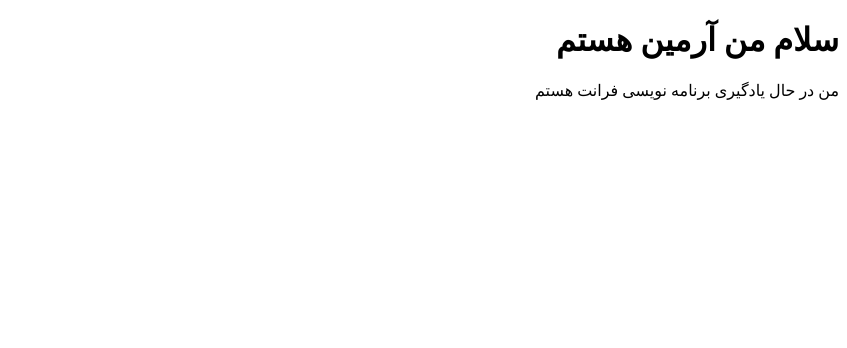
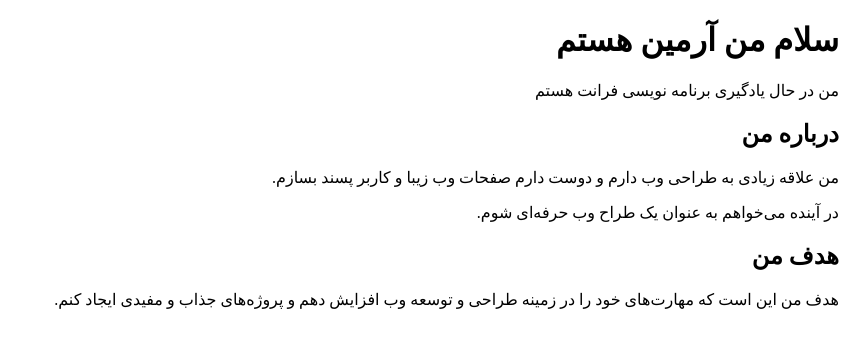
Before and after one commit to arminkoliaie/html-css-projects, a plain HTML site: page lesson-1/index.html in a window 1280 px wide. Shown: the whole page, without its empty margins (433-1280 px from the left). Drawn offline with Linux system fonts and the light colour scheme.

Commit message:
Add about and goals sections

```diff
--- a/lesson-1/index.html
+++ b/lesson-1/index.html
@@ -8,5 +8,16 @@
   <body>
     <h1>سلام من آرمین هستم</h1>
     <p>من در حال یادگیری برنامه نویسی فرانت هستم</p>
+    <h2>درباره من</h2>
+    <p>
+      من علاقه زیادی به طراحی وب دارم و دوست دارم صفحات وب زیبا و کاربر پسند
+      بسازم.
+    </p>
+    <p>در آینده می‌خواهم به عنوان یک طراح وب حرفه‌ای شوم.</p>
+    <h2>هدف من</h2>
+    <p>
+      هدف من این است که مهارت‌های خود را در زمینه طراحی و توسعه وب افزایش دهم و
+      پروژه‌های جذاب و مفیدی ایجاد کنم.
+    </p>
   </body>
 </html>
```
